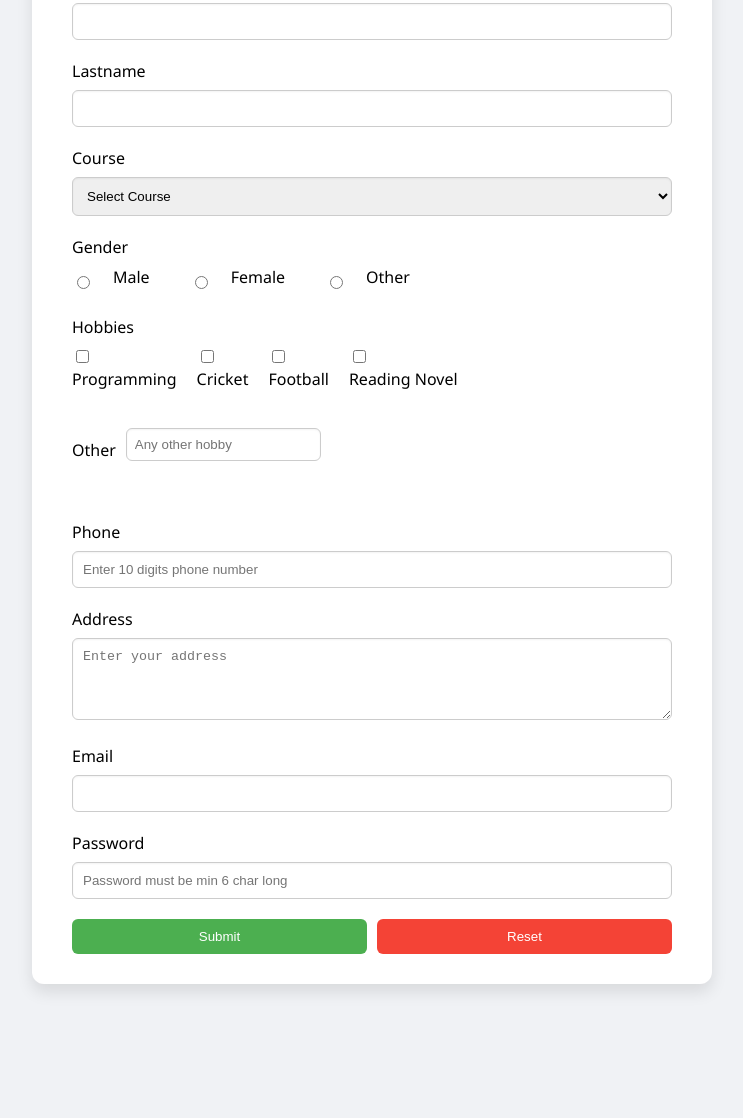
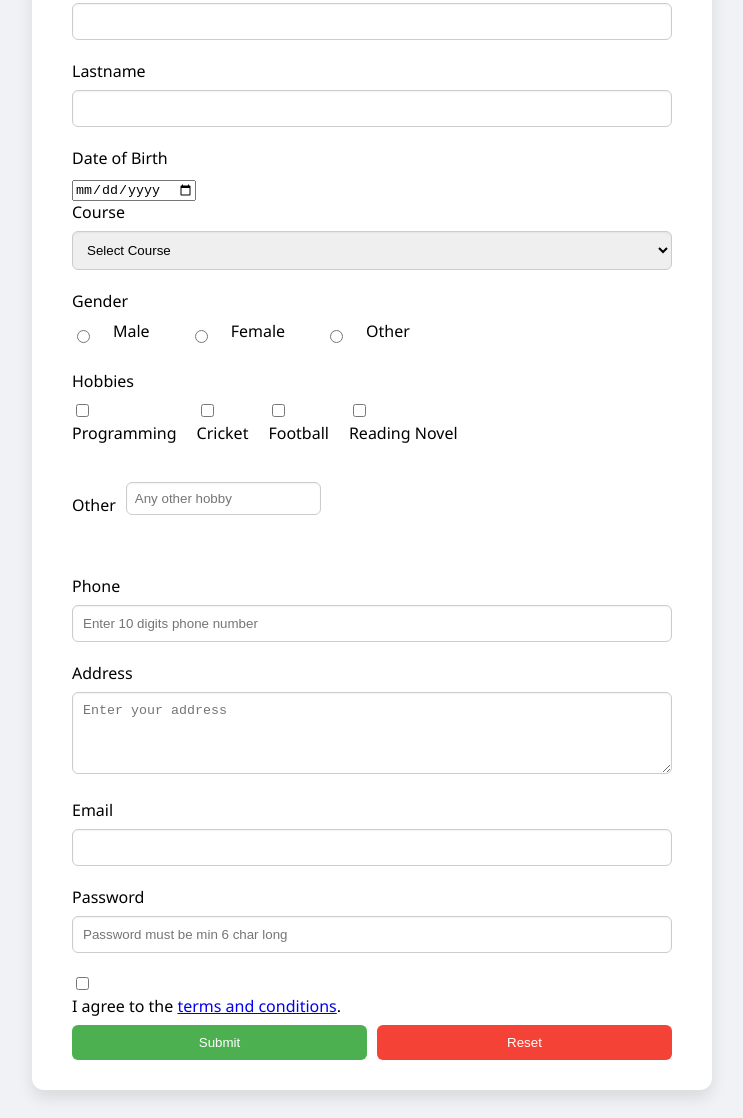
Before and after one commit to priyanshi1404/Html-Form, a plain HTML site: page index.html in a window 1280 px wide. Shown: the part 163-1281 px from the top of the page, without its empty margins (268-1011 px from the left). Before the commit the page ends 1175 px from the top, so only its background shows below. Drawn offline with Linux system fonts and the light colour scheme.

Commit message:
Update index.html

```diff
--- a/index.html
+++ b/index.html
@@ -19,6 +19,7 @@
     </div>
 
     <div class="container">
+
       <h2>Registration Form</h2>
       <form id="registrationForm" action="/action_page.php">
         <label for="firstname">Firstname</label>
@@ -26,6 +27,9 @@
 
         <label for="lastname">Lastname</label>
         <input type="text" id="lastname" name="lastname" required />
+
+         <label for="dob">Date of Birth</label>
+        <input type="date" id="dob" name="dob" required />
 
         <!--  for courses-->
 
@@ -136,6 +140,11 @@
         <label for="pass">Password</label>
         <input type="password" id="pass" name="pass" placeholder="Password must be min 6 char long" required />
 
+        <div class="terms">
+          <input type="checkbox" id="terms" required />
+          <label for="terms">I agree to the <a href="terms.html" target="_blank">terms and conditions</a>.</label>
+        </div>
+
         <div class="form-actions">
           <input type="submit" value="Submit" />
           <input type="reset" value="Reset" />
```
